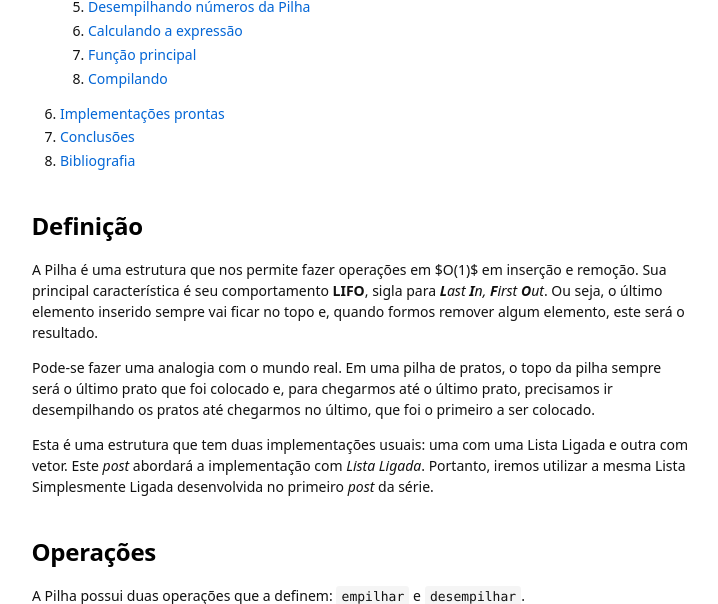
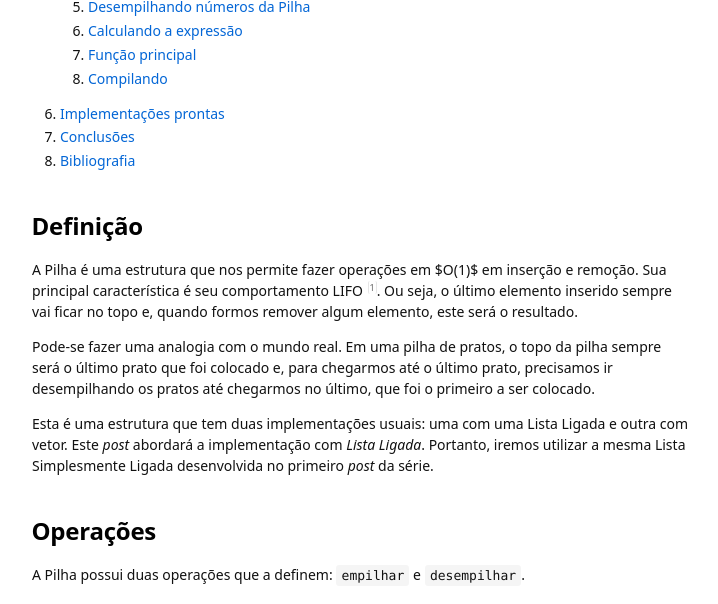
Before and after one commit to alessandrojean/alessandrojean.github.io, a Jekyll site: the page built from _posts/2018-09-27-implementando-uma-pilha.md, in a window 1280 px wide and 900 px high, scrolled down 980 px, cut to the strip 0-604 px from the top of the window. Shown: the whole strip, without its empty margins (280-998 px from the left). Built offline with Jekyll 4.4.1, drawn with Linux system fonts in a browser that asks for light colours; nearby versions of some CDN libraries; some web fonts are replaced; comment, search, counter and statistics services are not loaded; some of the changed text lies outside the part shown.

Commit message:
Add footnote.

```diff
--- a/_posts/2018-09-27-implementando-uma-pilha.md
+++ b/_posts/2018-09-27-implementando-uma-pilha.md
@@ -28,7 +28,7 @@
 
 A Pilha é uma estrutura que nos permite fazer operações
 em $O(1)$ em inserção e remoção. Sua principal característica
-é seu comportamento **LIFO**, sigla para ***L**ast **I**n, **F**irst **O**ut*.
+é seu comportamento LIFO [^lifo].
 Ou seja, o último elemento inserido sempre vai ficar no topo e,
 quando formos remover algum elemento, este será o resultado.
 
```
Also changed, not shown: other parts of _posts/2018-09-27-implementando-uma-pilha.md (+2 -0 lines).
